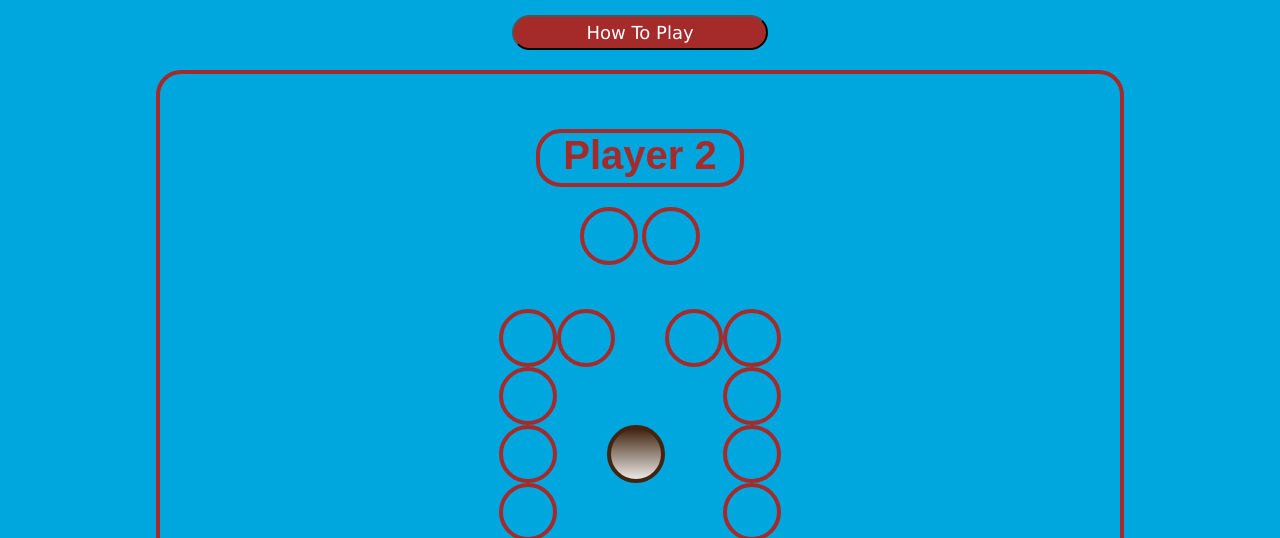
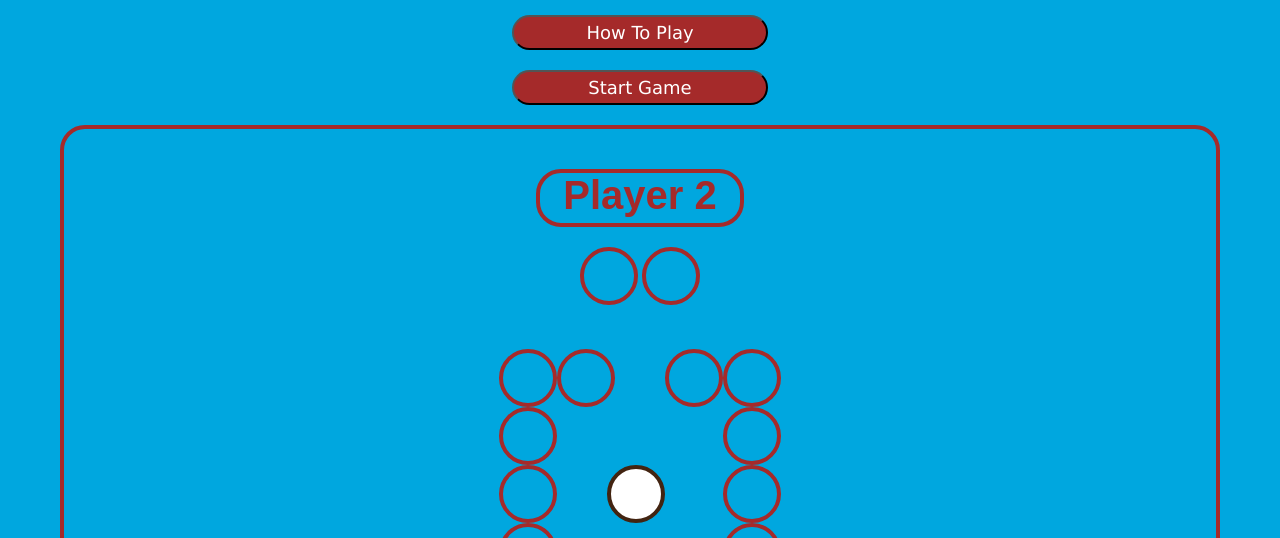
Before and after one commit to dpalazz/double_trouble, a plain HTML site: page index.html in a window 1280 px wide. Shown: the part 235-773 px from the top of the page. Drawn offline with nearby package versions, Linux system fonts and the light colour scheme.

Commit message:
Created event listeners for how to play, start game, and popper

```diff
--- a/app.js
+++ b/app.js
@@ -16,10 +16,26 @@ $(() => {
   // *************************
   const openModal = () => {
     $modal.css('display', 'block');
-  }
+  };
+
   const closeModal = () => {
     $modal.css('display', 'none');
-  }
+  };
+
+  // *****************
+  // * For the Popper
+  // *****************
+  const startGame = () => {
+    $(".col-1").children().css("background-color", "yellow");
+    $(".col-6").children().css("background-color", "green");
+  };
+
+  // *****************
+  // * For the Popper
+  // *****************
+  const popPopper = () => {
+    $(".popper").css("background-color", "black");
+  };
 
   // **************************************************************************
   // * Event Listeners
@@ -28,15 +44,18 @@ $(() => {
   // ************************
   // * For Instruction Modal
   // ************************
-  $("button").on("click", openModal);
+  $("#openModal").on("click", openModal);
   $closeBtn.on('click', closeModal);
+
+  // ********
+  // * Start
+  // ********
+  $("#start").on("click", startGame);
 
   // *****************
   // * For the Popper
   // *****************
-  $(".popper").on("click", () => {
-    console.log("clicked!");
-  });
+  $(".popper").on("click", popPopper);
 
 
 
--- a/index.html
+++ b/index.html
@@ -25,6 +25,7 @@
             <p>Have fun and remember.. don't get into Double Trouble!</p>
           </div>
         </div>
+        <button id="start">Start Game</button>
       <div class="main-board-container">
         <div class="top-board">
           <div id="player">
--- a/style.css
+++ b/style.css
@@ -54,14 +54,25 @@ body {
   padding: 10px;
 }
 
+#start {
+  width: 20%;
+  margin: auto;
+  margin-bottom: 20px;
+  font-size: 18px;
+  font-family: "Gotham Rounded", Verdana;
+  color: white;
+  background-color: brown;
+  border-radius: 25px;
+  padding: 5px;
+}
+
 .main-board-container {
   display: flex;
   flex-direction: column;
   justify-content: center;
   border: 4px solid brown;
   border-radius: 25px;
-  width: 960px;
-  height: 760px;
+  width: 90%;
   margin: auto;
 }
 
@@ -129,7 +140,7 @@ h1 {
 .popper {
   border: 4px solid rgb(66, 36, 17);
   border-radius: 30px;
-  background-image: linear-gradient(rgb(66, 36, 17), rgb(235,232,228));
+  background-color: white;
   margin-left: 50px;
 }
 
```
